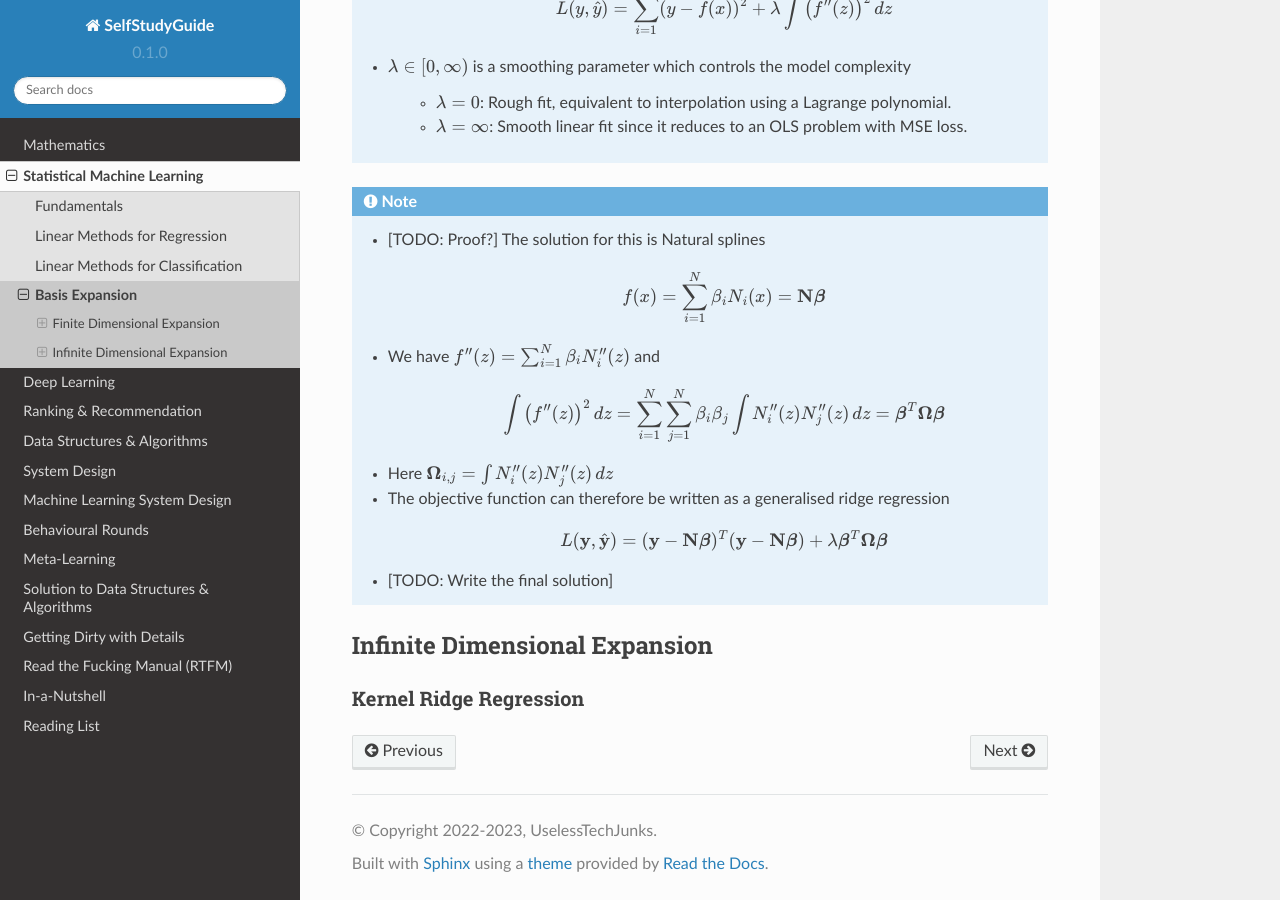
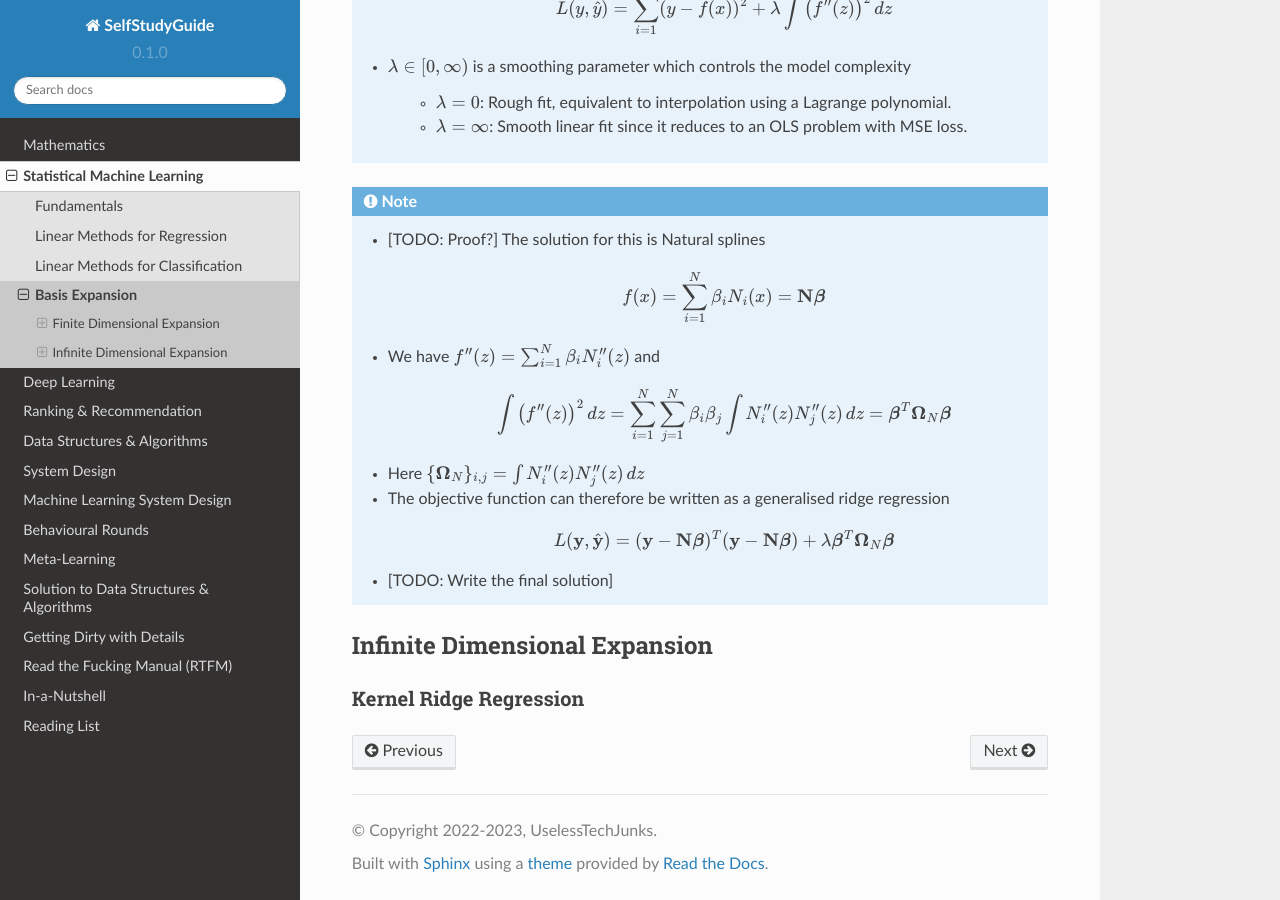
Before and after one commit to uselesstechjunks/leetcode, a Sphinx documentation site: the page built from docs/source/ml/basisexp.rst, in a window 1280 px wide and 900 px high, scrolled down 3981 px. Built offline with Sphinx 7.4.7 and the Read the Docs theme 2.0.0, drawn with Linux system fonts in a browser that asks for light colours.

Commit message:
Update basisexp.rst

```diff
--- a/docs/source/ml/basisexp.rst
+++ b/docs/source/ml/basisexp.rst
@@ -130,11 +130,11 @@ Smoothing Spline
 		.. math:: f(x)=\sum_{i=1}^N \beta_iN_i(x)=\mathbf{N}\boldsymbol{\beta}
 	* We have :math:`f''(z)=\sum_{i=1}^N \beta_iN''_i(z)` and
 
-		.. math:: \int\left(f''(z)\right)^2\mathop{dz}=\sum_{i=1}^N \sum_{j=1}^N\beta_i\beta_j\int N''_i(z)N''_j(z)\mathop{dz}=\boldsymbol{\beta}^T\boldsymbol{\Omega}\boldsymbol{\beta}
-	* Here :math:`\boldsymbol{\Omega}_{i,j}=\int N''_i(z)N''_j(z)\mathop{dz}`
+		.. math:: \int\left(f''(z)\right)^2\mathop{dz}=\sum_{i=1}^N \sum_{j=1}^N\beta_i\beta_j\int N''_i(z)N''_j(z)\mathop{dz}=\boldsymbol{\beta}^T\boldsymbol{\Omega}_N\boldsymbol{\beta}
+	* Here :math:`\{\boldsymbol{\Omega}_N\}_{i,j}=\int N''_i(z)N''_j(z)\mathop{dz}`
 	* The objective function can therefore be written as a generalised ridge regression
 
-		.. math:: L(\mathbf{y},\hat{\mathbf{y}})=(\mathbf{y}-\mathbf{N}\boldsymbol{\beta})^T(\mathbf{y}-\mathbf{N}\boldsymbol{\beta})+\lambda\boldsymbol{\beta}^T\boldsymbol{\Omega}\boldsymbol{\beta}
+		.. math:: L(\mathbf{y},\hat{\mathbf{y}})=(\mathbf{y}-\mathbf{N}\boldsymbol{\beta})^T(\mathbf{y}-\mathbf{N}\boldsymbol{\beta})+\lambda\boldsymbol{\beta}^T\boldsymbol{\Omega}_N\boldsymbol{\beta}
 	* [TODO: Write the final solution]
 
 **********************************************************************************
```
